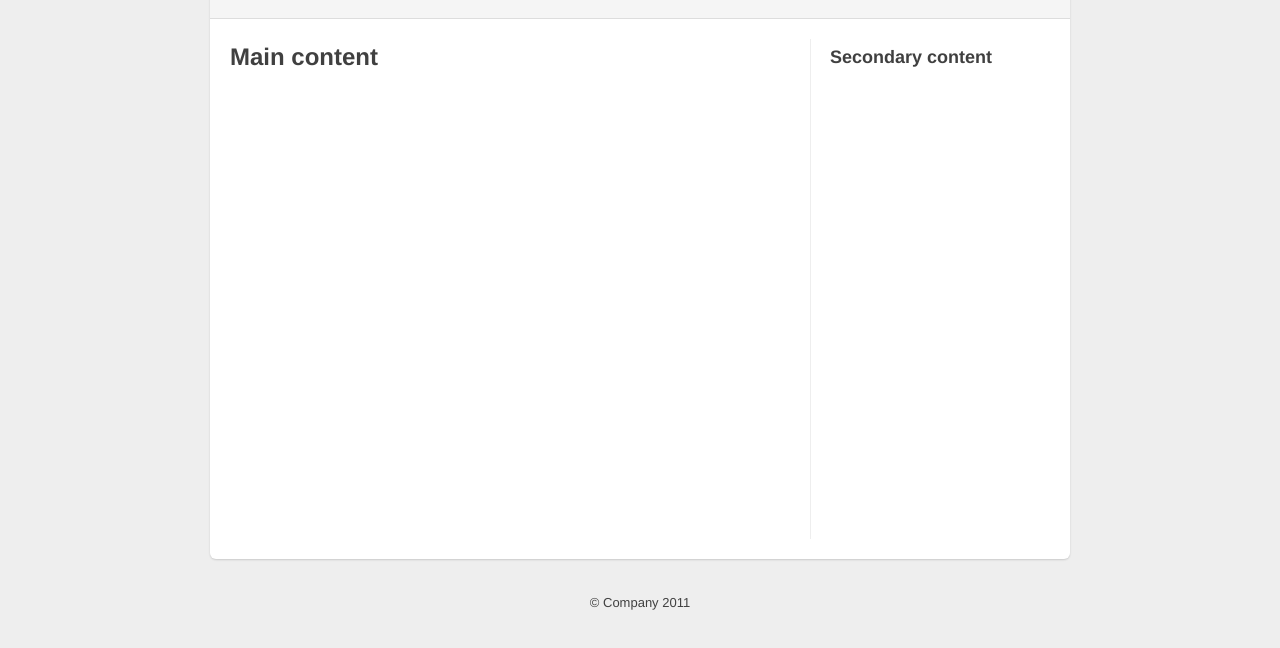
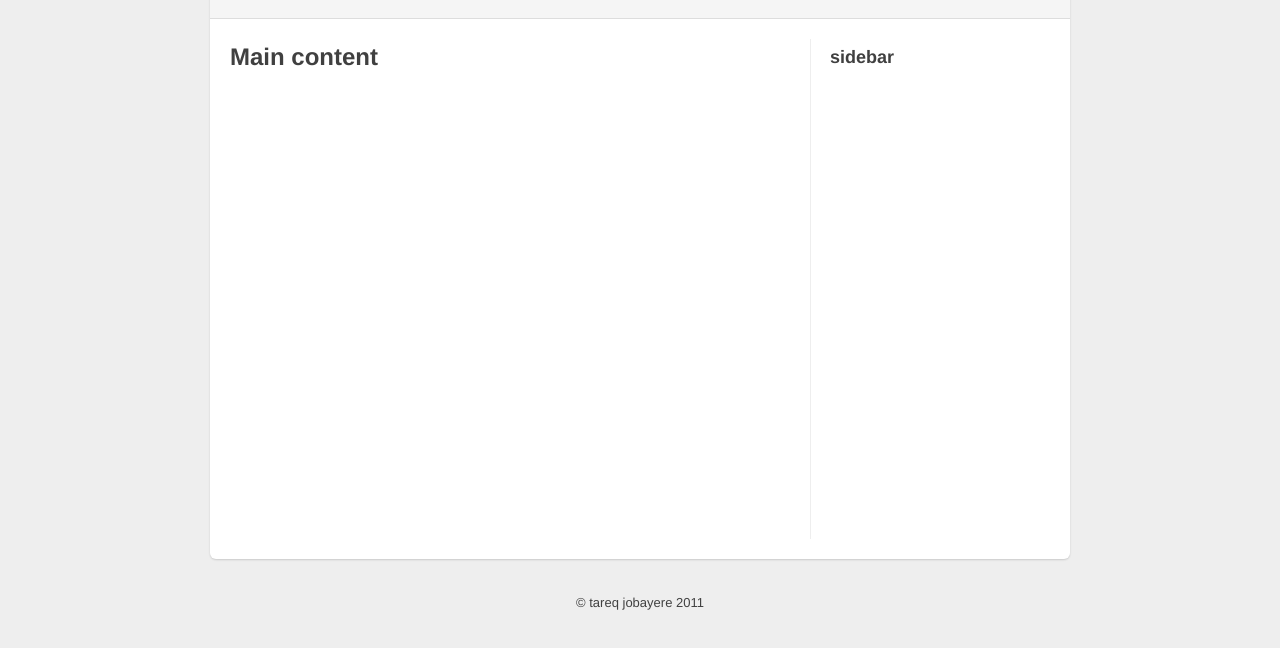
Before and after one commit to Erls-Corporation/simpleTemplate, a plain HTML site: page index.html in a window 1280 px wide. Shown: the part 96-744 px from the top of the page. Drawn offline with nearby package versions, Linux system fonts and the light colour scheme.

Commit message:
comment by tahmid

```diff
--- a/index.html
+++ b/index.html
@@ -63,13 +63,13 @@
             <h2>Main content</h2>
           </div>
           <div class="span4">
-            <h3>Secondary content</h3>
+            <h3>sidebar</h3>
           </div>
         </div>
       </div>
 
       <footer>
-        <p>&copy; Company 2011</p>
+        <p>&copy; tareq jobayere 2011</p>
       </footer>
 
     </div> <!-- /container -->
```
Also changed, not shown: 1 other file.
